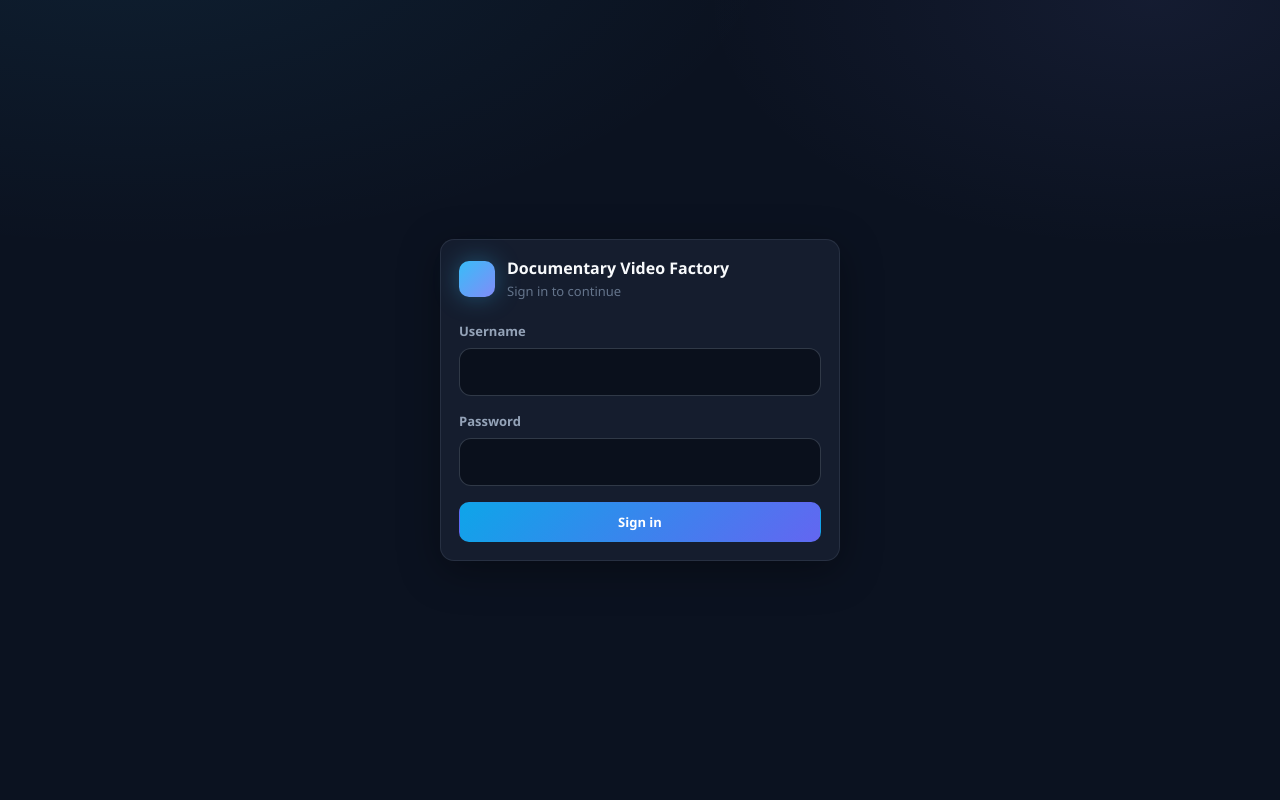
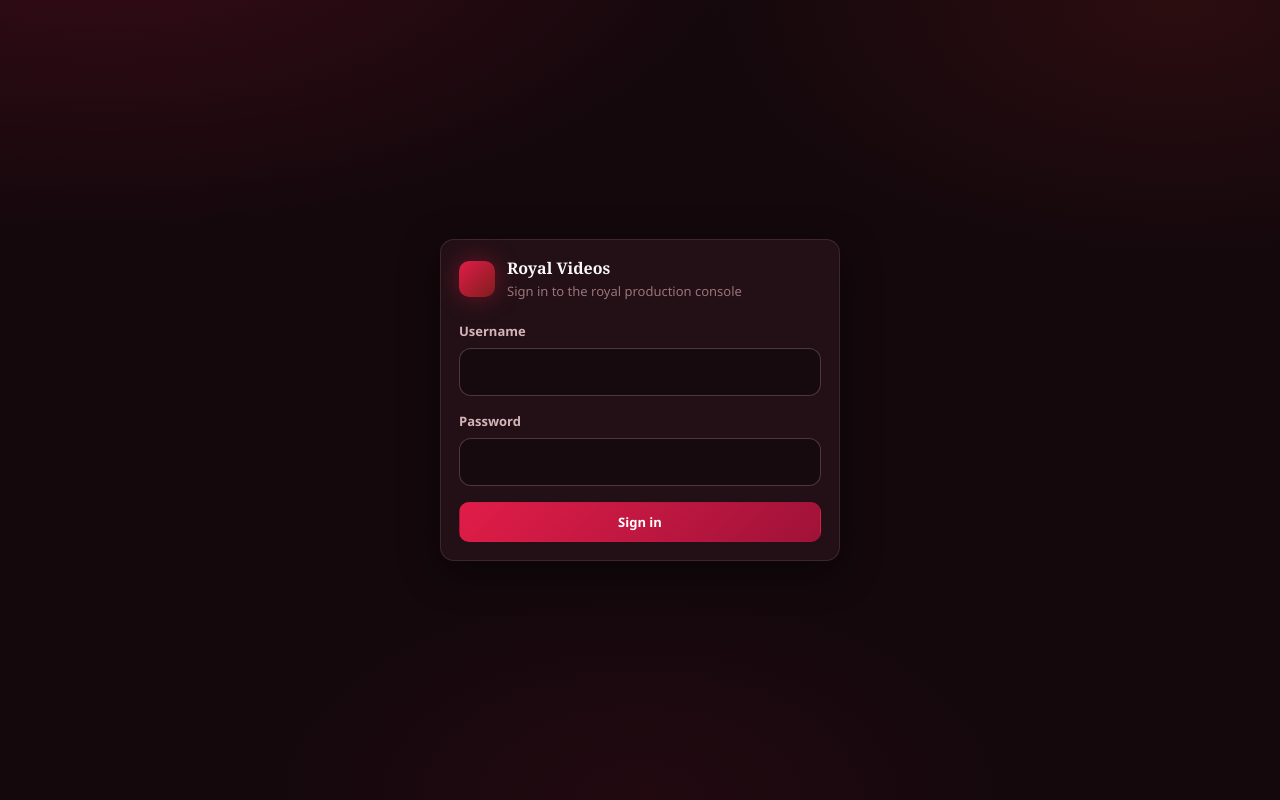
Before and after one commit to ayushww2/royal-videos, a React (Vite) app in the folder client/: page /login in a window 1280 px wide. Built offline with nearby package versions, Linux system fonts and the light colour scheme; no server answers.

Commit message:
Restore red, white, and black royal product theme
Co-authored-by: ayushww2 <ayushww2@users.noreply.github.com>

```diff
--- a/client/src/components/AppShell.tsx
+++ b/client/src/components/AppShell.tsx
@@ -63,8 +63,8 @@ export function AppShell({
         <div className="brand">
           <div className="brand-mark" />
           <div>
-            <h1>Documentary Video Factory</h1>
-            <p>Visual intelligence studio</p>
+            <h1>Royal Videos</h1>
+            <p>Royal production console</p>
           </div>
         </div>
         <nav className="nav">
--- a/client/src/pages/LoginPage.tsx
+++ b/client/src/pages/LoginPage.tsx
@@ -64,8 +64,8 @@ export function LoginPage() {
         <div className="login-brand">
           <div className="brand-mark" />
           <div>
-            <h1>Documentary Video Factory</h1>
-            <p>Sign in to continue</p>
+            <h1>Royal Videos</h1>
+            <p>Sign in to the royal production console</p>
           </div>
         </div>
         <div className="field">
--- a/client/src/styles.css
+++ b/client/src/styles.css
@@ -1,28 +1,32 @@
 :root {
-  --bg: #0b1220;
-  --bg-elevated: #111827;
-  --bg-card: #151d2e;
-  --bg-card-hover: #1a2438;
-  --border: rgba(148, 163, 184, 0.14);
-  --border-strong: rgba(148, 163, 184, 0.28);
-  --text: #f8fafc;
-  --text-muted: #94a3b8;
-  --text-dim: #64748b;
-  --accent: #38bdf8;
-  --accent-2: #818cf8;
-  --accent-soft: rgba(56, 189, 248, 0.12);
+  --bg: #14080c;
+  --bg-elevated: #1a0d12;
+  --bg-card: #221016;
+  --bg-card-hover: #2a141c;
+  --border: rgba(248, 200, 200, 0.12);
+  --border-strong: rgba(248, 200, 200, 0.24);
+  --text: #faf7f7;
+  --text-muted: #d4b4b8;
+  --text-dim: #9a737a;
+  --accent: #e11d48;
+  --accent-2: #9f1239;
+  --accent-soft: rgba(225, 29, 72, 0.14);
+  --ivory: #faf7f7;
+  --crimson: #e11d48;
+  --burgundy: #7f1d1d;
   --success: #34d399;
   --success-soft: rgba(52, 211, 153, 0.12);
   --warning: #fbbf24;
   --warning-soft: rgba(251, 191, 36, 0.12);
-  --danger: #f87171;
-  --danger-soft: rgba(248, 113, 113, 0.12);
+  --danger: #fb7185;
+  --danger-soft: rgba(251, 113, 133, 0.14);
   --radius: 14px;
   --radius-sm: 10px;
-  --shadow: 0 10px 40px rgba(0, 0, 0, 0.35);
+  --shadow: 0 10px 40px rgba(0, 0, 0, 0.45);
   --sidebar-w: 248px;
   --header-h: 64px;
   --font: "Segoe UI", "IBM Plex Sans", "Helvetica Neue", Arial, sans-serif;
+  --font-display: Georgia, "Times New Roman", serif;
 }
 
 * { box-sizing: border-box; }
@@ -31,8 +35,9 @@ body {
   margin: 0;
   font-family: var(--font);
   background:
-    radial-gradient(1200px 600px at 10% -10%, rgba(56, 189, 248, 0.08), transparent 55%),
-    radial-gradient(900px 500px at 90% 0%, rgba(129, 140, 248, 0.08), transparent 50%),
+    radial-gradient(1200px 600px at 8% -12%, rgba(225, 29, 72, 0.18), transparent 55%),
+    radial-gradient(900px 500px at 92% 0%, rgba(127, 29, 29, 0.22), transparent 52%),
+    radial-gradient(700px 400px at 50% 100%, rgba(159, 18, 57, 0.1), transparent 55%),
     var(--bg);
   color: var(--text);
   -webkit-font-smoothing: antialiased;
@@ -56,7 +61,7 @@ button, input, textarea, select {
   top: 0;
   height: 100vh;
   border-right: 1px solid var(--border);
-  background: linear-gradient(180deg, #0d1526 0%, #0b1220 100%);
+  background: linear-gradient(180deg, #1a0a10 0%, #12070c 100%);
   padding: 20px 14px;
   display: flex;
   flex-direction: column;
@@ -74,12 +79,13 @@ button, input, textarea, select {
   width: 36px;
   height: 36px;
   border-radius: 10px;
-  background: linear-gradient(135deg, var(--accent), var(--accent-2));
-  box-shadow: 0 0 24px rgba(56, 189, 248, 0.35);
+  background: linear-gradient(135deg, var(--accent), var(--burgundy));
+  box-shadow: 0 0 24px rgba(225, 29, 72, 0.4);
 }
 .brand h1 {
   margin: 0;
-  font-size: 14px;
+  font-family: var(--font-display);
+  font-size: 15px;
   letter-spacing: 0.02em;
   line-height: 1.25;
 }
@@ -112,7 +118,7 @@ button, input, textarea, select {
 .nav a.active {
   background: var(--accent-soft);
   color: var(--text);
-  border: 1px solid rgba(56, 189, 248, 0.25);
+  border: 1px solid rgba(225, 29, 72, 0.35);
 }
 
 .shell-main {
@@ -130,7 +136,7 @@ button, input, textarea, select {
   gap: 16px;
   padding: 0 28px;
   border-bottom: 1px solid var(--border);
-  background: rgba(11, 18, 32, 0.72);
+  background: rgba(20, 8, 12, 0.78);
   backdrop-filter: blur(10px);
   position: sticky;
   top: 0;
@@ -206,7 +212,7 @@ button, input, textarea, select {
 }
 .job-subnav-pill.active {
   color: var(--text);
-  border-color: rgba(56, 189, 248, 0.4);
+  border-color: rgba(225, 29, 72, 0.4);
   background: var(--accent-soft);
 }
 
@@ -406,7 +412,7 @@ button, input, textarea, select {
   cursor: not-allowed;
 }
 .btn-primary {
-  background: linear-gradient(135deg, #0ea5e9, #6366f1);
+  background: linear-gradient(135deg, #e11d48, #9f1239);
   color: white;
 }
 .btn-primary:hover:not(:disabled) { filter: brightness(1.08); }
@@ -437,7 +443,7 @@ button, input, textarea, select {
   white-space: nowrap;
 }
 .badge-neutral { background: rgba(148,163,184,0.12); color: #cbd5e1; border-color: rgba(148,163,184,0.2); }
-.badge-info { background: var(--accent-soft); color: #7dd3fc; border-color: rgba(56,189,248,0.28); }
+.badge-info { background: var(--accent-soft); color: #fda4af; border-color: rgba(225,29,72,0.28); }
 .badge-success { background: var(--success-soft); color: #6ee7b7; border-color: rgba(52,211,153,0.28); }
 .badge-warning { background: var(--warning-soft); color: #fcd34d; border-color: rgba(251,191,36,0.28); }
 .badge-danger { background: var(--danger-soft); color: #fca5a5; border-color: rgba(248,113,113,0.28); }
@@ -467,7 +473,7 @@ table.data tr:hover td { background: rgba(255,255,255,0.02); }
 .field label { font-size: 13px; color: var(--text-muted); font-weight: 600; }
 .field input, .field textarea, .field select {
   width: 100%;
-  background: #0a101c;
+  background: #160a0f;
   border: 1px solid var(--border-strong);
   border-radius: 12px;
   color: var(--text);
@@ -475,8 +481,8 @@ table.data tr:hover td { background: rgba(255,255,255,0.02); }
   outline: none;
 }
 .field input:focus, .field textarea:focus, .field select:focus {
-  border-color: rgba(56, 189, 248, 0.55);
-  box-shadow: 0 0 0 3px rgba(56, 189, 248, 0.12);
+  border-color: rgba(225, 29, 72, 0.55);
+  box-shadow: 0 0 0 3px rgba(225, 29, 72, 0.12);
 }
 .help { font-size: 12px; color: var(--text-dim); }
 
@@ -487,7 +493,7 @@ table.data tr:hover td { background: rgba(255,255,255,0.02); }
 }
 .style-card {
   text-align: left;
-  background: #0d1524;
+  background: #1a0d12;
   border: 1px solid var(--border);
   border-radius: 14px;
   padding: 14px;
@@ -496,9 +502,9 @@ table.data tr:hover td { background: rgba(255,255,255,0.02); }
 }
 .style-card:hover { border-color: var(--border-strong); background: var(--bg-card-hover); }
 .style-card.selected {
-  border-color: rgba(56, 189, 248, 0.55);
+  border-color: rgba(225, 29, 72, 0.55);
   background: var(--accent-soft);
-  box-shadow: inset 0 0 0 1px rgba(56, 189, 248, 0.2);
+  box-shadow: inset 0 0 0 1px rgba(225, 29, 72, 0.2);
 }
 .style-card h4 { margin: 0 0 6px; font-size: 14px; }
 .style-card p { margin: 0; font-size: 12px; color: var(--text-muted); line-height: 1.45; }
@@ -507,14 +513,14 @@ table.data tr:hover td { background: rgba(255,255,255,0.02); }
   border: 1.5px dashed rgba(148, 163, 184, 0.35);
   border-radius: 14px;
   padding: 22px;
-  background: #0a101c;
+  background: #160a0f;
   text-align: center;
   color: var(--text-muted);
   cursor: pointer;
   transition: 0.15s ease;
 }
 .dropzone:hover, .dropzone.active {
-  border-color: rgba(56, 189, 248, 0.55);
+  border-color: rgba(225, 29, 72, 0.55);
   background: var(--accent-soft);
   color: var(--text);
 }
@@ -543,11 +549,11 @@ table.data tr:hover td { background: rgba(255,255,255,0.02); }
   padding: 10px 12px;
   border-radius: 12px;
   border: 1px solid var(--border);
-  background: #0d1524;
+  background: #1a0d12;
 }
 .pipeline-step.complete { border-color: rgba(52,211,153,0.25); }
 .pipeline-step.active {
-  border-color: rgba(56,189,248,0.45);
+  border-color: rgba(225,29,72,0.45);
   background: var(--accent-soft);
 }
 .pipeline-step.failed { border-color: rgba(248,113,113,0.45); background: var(--danger-soft); }
@@ -559,7 +565,7 @@ table.data tr:hover td { background: rgba(255,255,255,0.02); }
 .pipeline-step.complete .dot { background: var(--success); }
 .pipeline-step.active .dot {
   background: var(--accent);
-  box-shadow: 0 0 0 4px rgba(56,189,248,0.18);
+  box-shadow: 0 0 0 4px rgba(225,29,72,0.18);
 }
 .pipeline-step.failed .dot { background: var(--danger); }
 
@@ -578,7 +584,7 @@ table.data tr:hover td { background: rgba(255,255,255,0.02); }
 }
 .scene-item {
   border: 1px solid var(--border);
-  background: #0d1524;
+  background: #1a0d12;
   border-radius: 12px;
   padding: 10px;
   cursor: pointer;
@@ -587,7 +593,7 @@ table.data tr:hover td { background: rgba(255,255,255,0.02); }
 }
 .scene-item:hover { background: var(--bg-card-hover); }
 .scene-item.active {
-  border-color: rgba(56,189,248,0.5);
+  border-color: rgba(225,29,72,0.5);
   background: var(--accent-soft);
 }
 .preview-stage {
@@ -617,7 +623,7 @@ table.data tr:hover td { background: rgba(255,255,255,0.02); }
   height: 100%;
   display: grid;
   place-items: center;
-  background: linear-gradient(160deg, #111827, #0b1220);
+  background: linear-gradient(160deg, #221016, #12070c);
   color: var(--text-muted);
   font-weight: 600;
 }
@@ -650,7 +656,7 @@ table.data tr:hover td { background: rgba(255,255,255,0.02); }
 }
 .filter-chip.active {
   background: var(--accent-soft);
-  border-color: rgba(56,189,248,0.4);
+  border-color: rgba(225,29,72,0.4);
   color: var(--text);
 }
 
@@ -663,10 +669,10 @@ table.data tr:hover td { background: rgba(255,255,255,0.02); }
   border: 1px solid var(--border);
   border-radius: 14px;
   overflow: hidden;
-  background: #0d1524;
-  cursor: pointer;
-}
-.library-card.active { border-color: rgba(56,189,248,0.5); }
+  background: #1a0d12;
+  cursor: pointer;
+}
+.library-card.active { border-color: rgba(225,29,72,0.5); }
 .library-thumb {
   aspect-ratio: 16/9;
   background: #05080f;
@@ -709,12 +715,12 @@ table.data tr:hover td { background: rgba(255,255,255,0.02); }
   place-items: center;
 }
 .library-thumb .raw-check.on {
-  background: rgba(56, 189, 248, 0.85);
+  background: rgba(225, 29, 72, 0.85);
   border-color: transparent;
 }
 .library-card.checked {
-  border-color: rgba(56, 189, 248, 0.55);
-  box-shadow: 0 0 0 1px rgba(56, 189, 248, 0.25);
+  border-color: rgba(225, 29, 72, 0.55);
+  box-shadow: 0 0 0 1px rgba(225, 29, 72, 0.25);
 }
 .library-thumb { position: relative; }
 .library-player {
@@ -744,7 +750,7 @@ table.data tr:hover td { background: rgba(255,255,255,0.02); }
   padding: 10px 12px;
   border-radius: 10px;
   border: 1px solid var(--border);
-  background: #0d1524;
+  background: #1a0d12;
   font-size: 13px;
 }
 .state-box {
@@ -753,7 +759,7 @@ table.data tr:hover td { background: rgba(255,255,255,0.02); }
   padding: 28px;
   text-align: center;
   color: var(--text-muted);
-  background: #0d1524;
+  background: #1a0d12;
 }
 .state-box.error {
   border-color: rgba(248,113,113,0.35);
@@ -850,7 +856,7 @@ table.data tr:hover td { background: rgba(255,255,255,0.02); }
   gap: 6px;
   text-align: left;
   border: 1px solid var(--border);
-  background: #0d1524;
+  background: #1a0d12;
   border-radius: 12px;
   padding: 8px;
   color: inherit;
@@ -858,7 +864,7 @@ table.data tr:hover td { background: rgba(255,255,255,0.02); }
 }
 .timeline-clip:hover { background: var(--bg-card-hover); }
 .timeline-clip.active {
-  border-color: rgba(56, 189, 248, 0.5);
+  border-color: rgba(225, 29, 72, 0.5);
   background: var(--accent-soft);
 }
 .timeline-clip.revise {
@@ -918,7 +924,7 @@ table.data tr:hover td { background: rgba(255,255,255,0.02); }
   gap: 10px;
   align-items: start;
   border: 1px solid var(--border);
-  background: #0d1524;
+  background: #1a0d12;
   border-radius: 12px;
   padding: 8px;
   cursor: pointer;
@@ -927,7 +933,7 @@ table.data tr:hover td { background: rgba(255,255,255,0.02); }
 }
 .timeline-scene-row:hover { background: var(--bg-card-hover); }
 .timeline-scene-row.active {
-  border-color: rgba(56, 189, 248, 0.5);
+  border-color: rgba(225, 29, 72, 0.5);
   background: var(--accent-soft);
 }
 .timeline-scene-row.revise {
@@ -970,13 +976,13 @@ table.data tr:hover td { background: rgba(255,255,255,0.02); }
   border-radius: 10px;
   padding: 8px 10px;
   margin-bottom: 6px;
-  background: #0d1524;
+  background: #1a0d12;
   font-size: 12px;
 }
 .timeline-replace .input {
   flex: 1;
   min-width: 0;
-  background: #0a101c;
+  background: #160a0f;
   border: 1px solid var(--border-strong);
   border-radius: 12px;
   color: var(--text);
@@ -984,8 +990,8 @@ table.data tr:hover td { background: rgba(255,255,255,0.02); }
   outline: none;
 }
 .timeline-replace .input:focus {
-  border-color: rgba(56, 189, 248, 0.55);
-  box-shadow: 0 0 0 3px rgba(56, 189, 248, 0.12);
+  border-color: rgba(225, 29, 72, 0.55);
+  box-shadow: 0 0 0 3px rgba(225, 29, 72, 0.12);
 }
 .timeline-library-hits {
   display: grid;
@@ -1009,7 +1015,7 @@ table.data tr:hover td { background: rgba(255,255,255,0.02); }
 }
 .timeline-library-hit:hover:not(:disabled) {
   background: var(--bg-card-hover);
-  border-color: rgba(56, 189, 248, 0.35);
+  border-color: rgba(225, 29, 72, 0.35);
 }
 .timeline-library-hit:disabled {
   opacity: 0.55;
@@ -1046,6 +1052,7 @@ table.data tr:hover td { background: rgba(255,255,255,0.02); }
 }
 .login-brand h1 {
   margin: 0;
+  font-family: var(--font-display);
   font-size: 16px;
   line-height: 1.25;
 }
```
